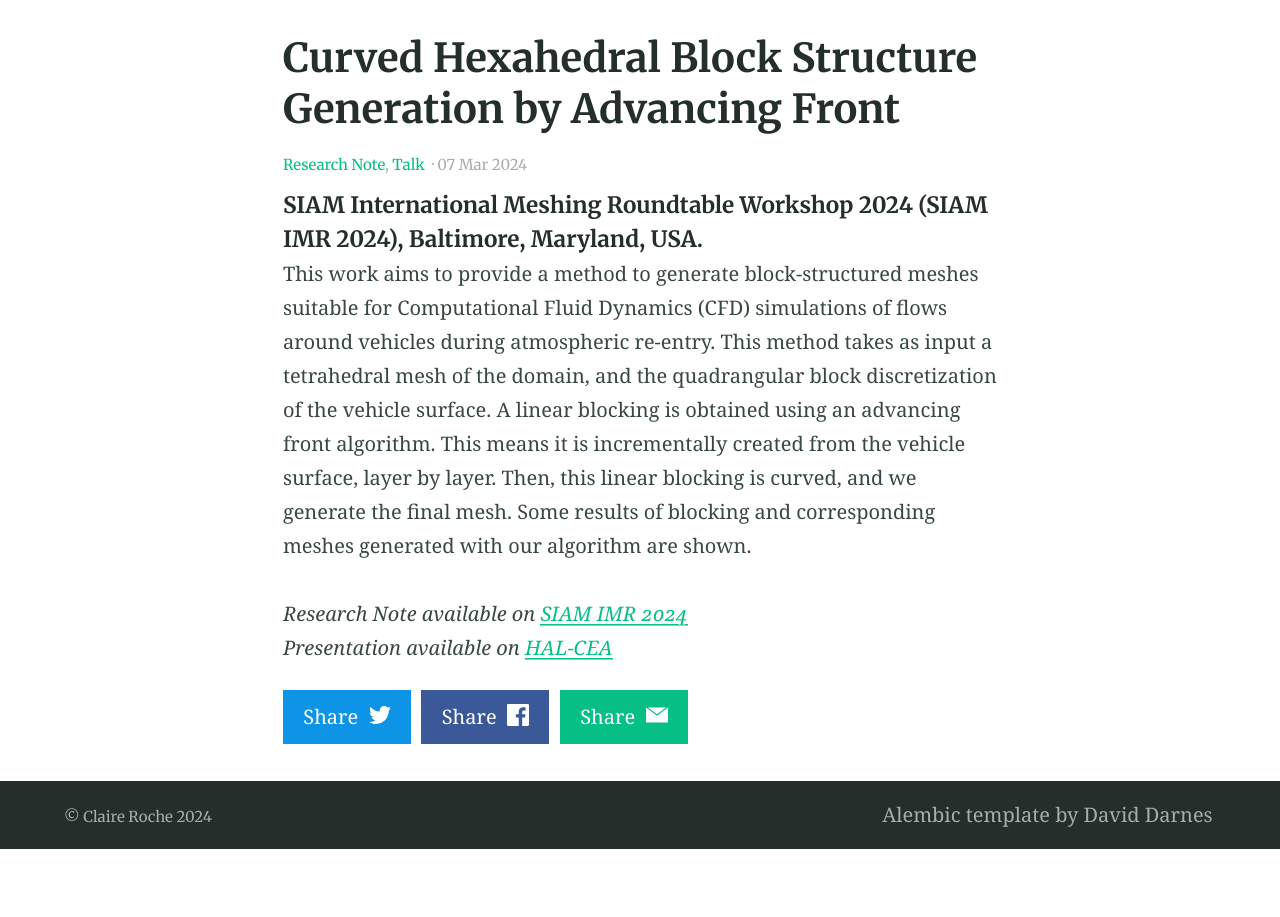
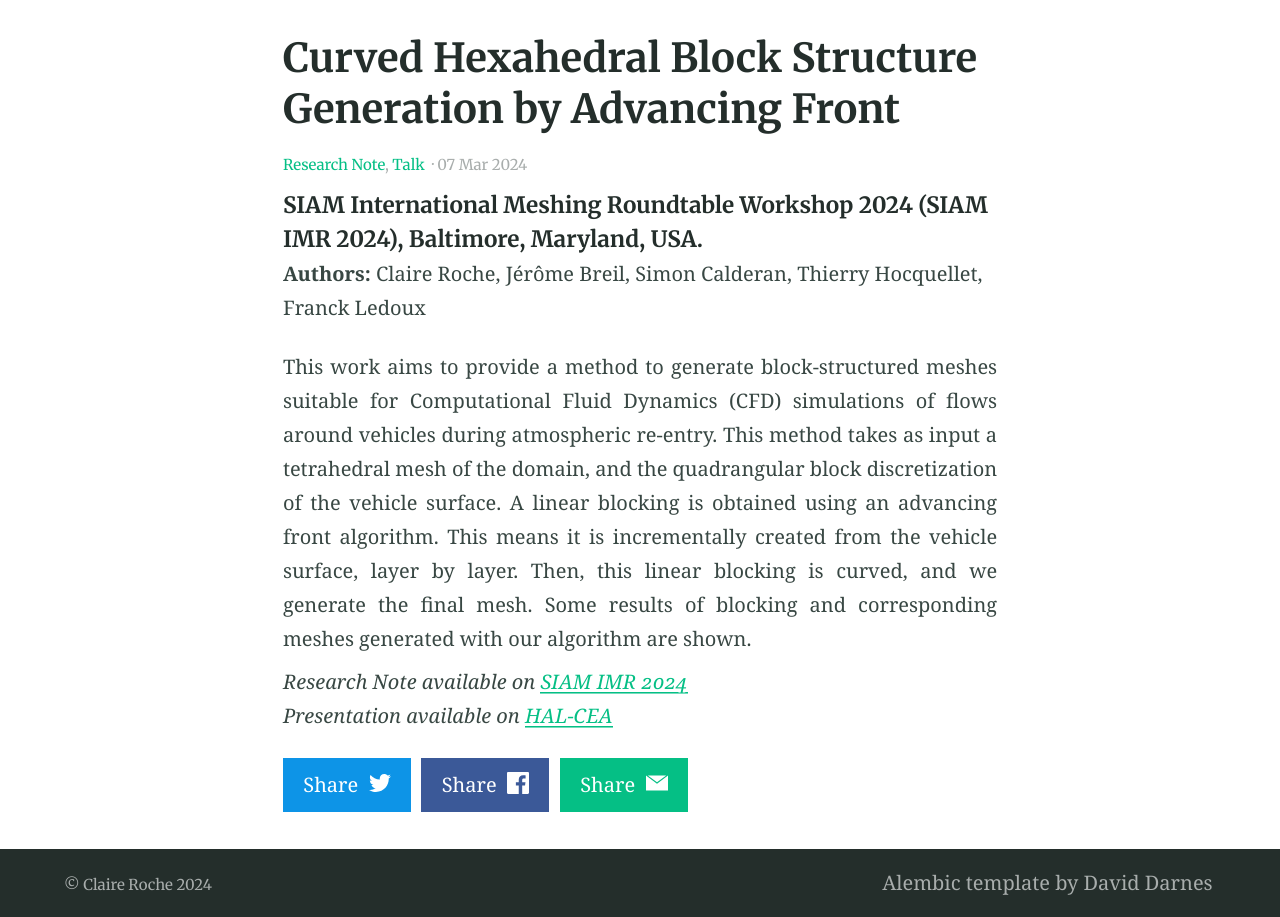
Before and after one commit to claireroche/claireroche.github.io, a Jekyll site: the page built from _posts/2024-03-07-research-note-imr.md, in a window 1280 px wide, cut to the strip 428-1345 px from the top of the page. Built offline with Jekyll 4.4.1, drawn with Linux system fonts in a browser that asks for light colours; a style sheet for code colours, icons or effects is not loaded; before the commit the page ends 1277 px from its top, so only the background shows below that.

Commit message:
add authors

```diff
--- a/_posts/2024-03-07-research-note-imr.md
+++ b/_posts/2024-03-07-research-note-imr.md
@@ -7,8 +7,11 @@ feature_image: "https://raw.githubusercontent.com/claireroche/claireroche.github
 ---
 
 ##### SIAM International Meshing Roundtable Workshop 2024 (SIAM IMR 2024), Baltimore, Maryland, USA.
+**Authors:** Claire Roche, Jérôme Breil, Simon Calderan, Thierry Hocquellet, Franck Ledoux
 
+<div style="text-align: justify">
 This  work  aims  to  provide  a  method  to  generate  block-structured meshes suitable for Computational Fluid Dynamics  (CFD)  simulations  of  flows  around  vehicles  during  atmospheric re-entry.  This method takes as input a tetrahedral mesh of the domain, and the quadrangular block discretization  of  the  vehicle  surface. A linear blocking  is  obtained  using  an  advancing  front  algorithm. This  means  it is  incrementally  created  from  the  vehicle  surface,  layer  by layer. Then, this linear blocking is curved, and we generate the final mesh.  Some results of blocking and corresponding meshes generated with our algorithm are shown.
+</div>
 
 <!-- more -->
 
```
